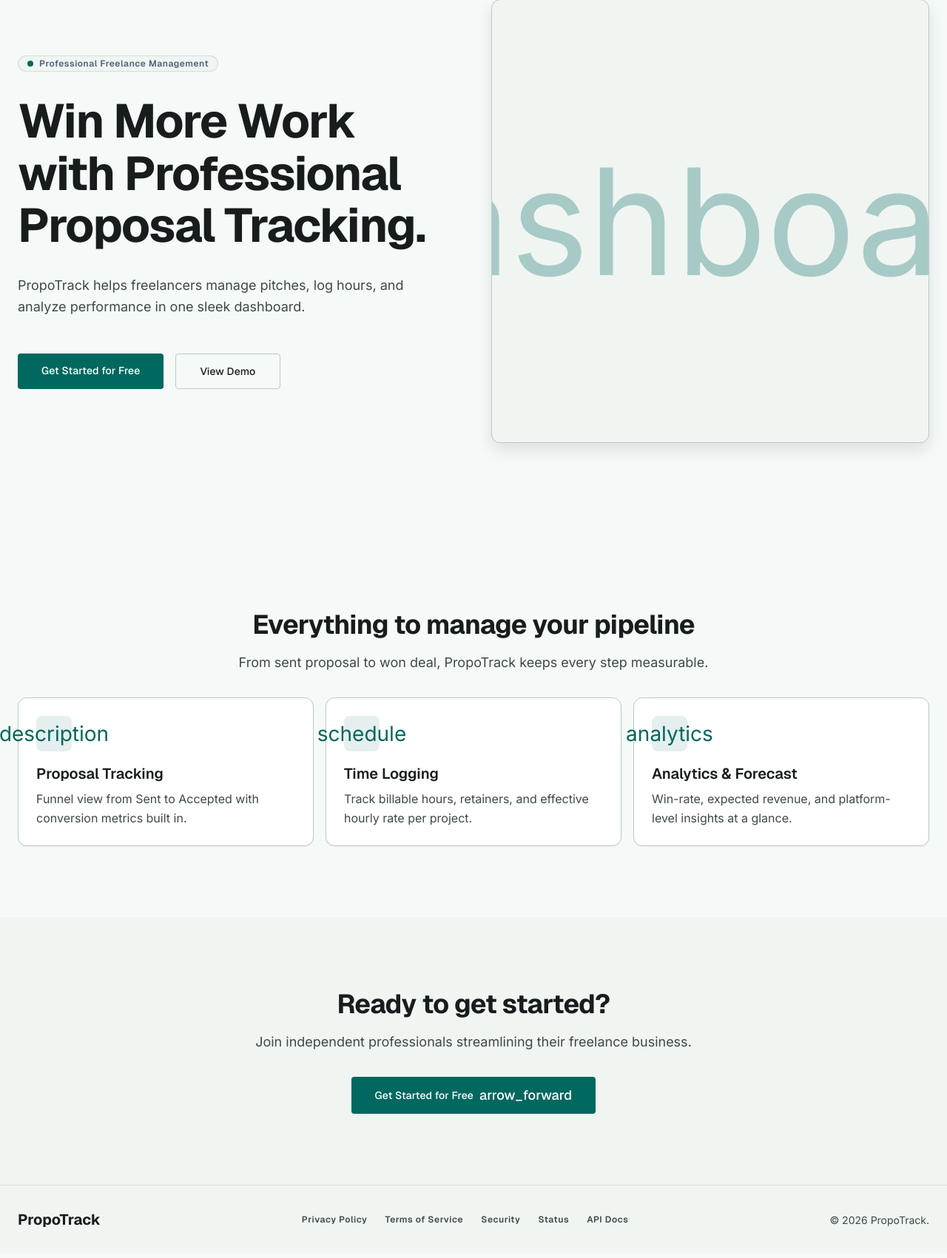
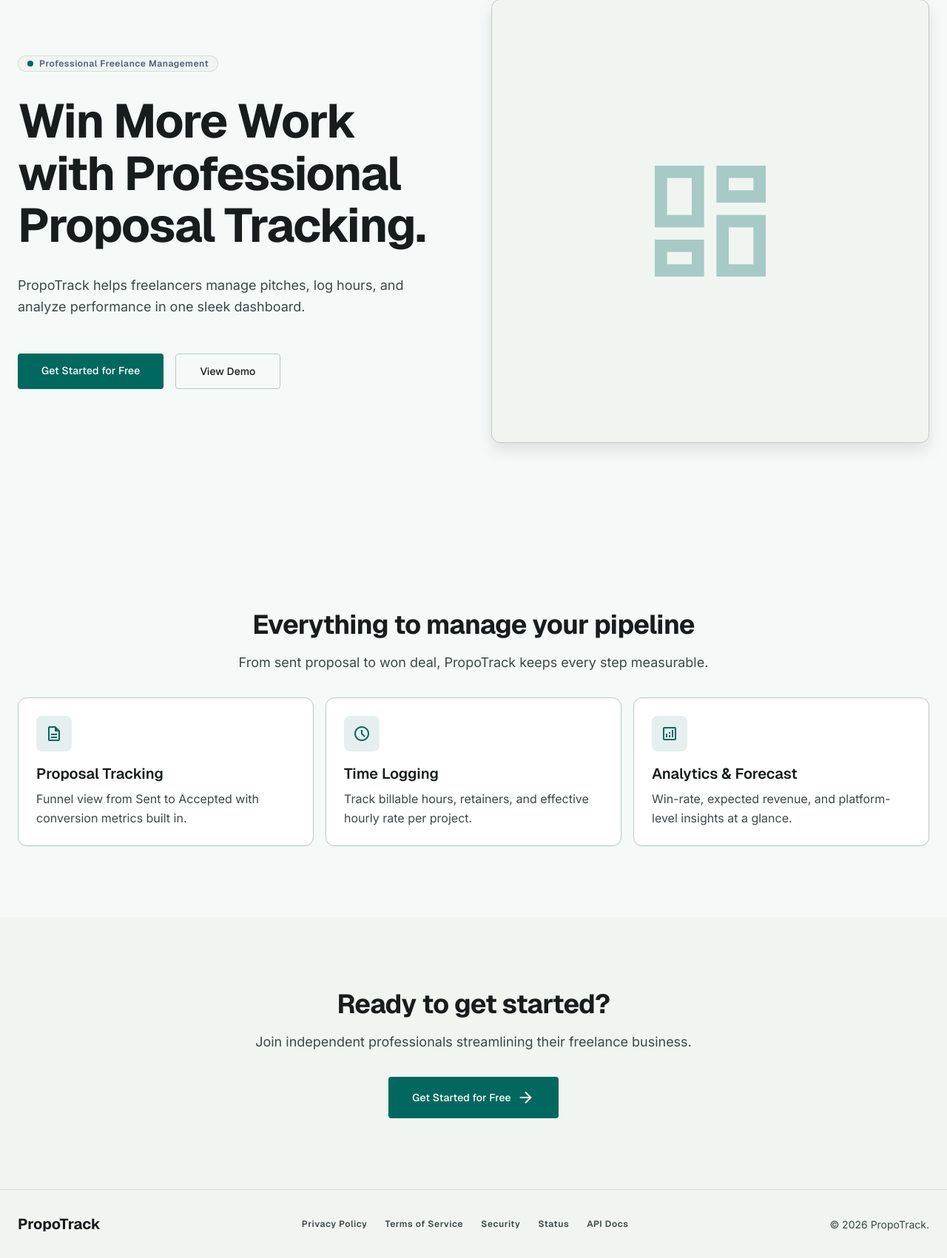
Before and after one commit to Nakajito/freelancer_tracker, a Django app: page / in a window 1280 px wide. Shown: the part 194-1895 px from the top of the page at 74% size. Before the commit the page ends 1853 px from the top, so only its background shows below. Run offline with Django 5.2, Linux system fonts and the light colour scheme.

Commit message:
fix: update icons.css in base.html

```diff
--- a/templates/base.html
+++ b/templates/base.html
@@ -14,6 +14,7 @@
         <link rel="preload" href="{% static 'fonts/geist/geist-v4-latin.woff2' %}" as="font" type="font/woff2" crossorigin>
         <link rel="preload" href="{% static 'fonts/inter/inter-v20-latin.woff2' %}" as="font" type="font/woff2" crossorigin>
         <link rel="stylesheet" href="{% static 'css/app.css' %}">
+        <link rel="stylesheet" href="{% static 'css/icons.css' %}">
         <link rel="stylesheet" href="{% static 'css/forms.css' %}">
         <link rel="stylesheet" href="{% static 'css/htmx.css' %}">
         <link rel="icon" type="image/x-icon" href="{% static 'favicon.ico' %}">
```
Also changed, not shown: .claude/settings.json.
